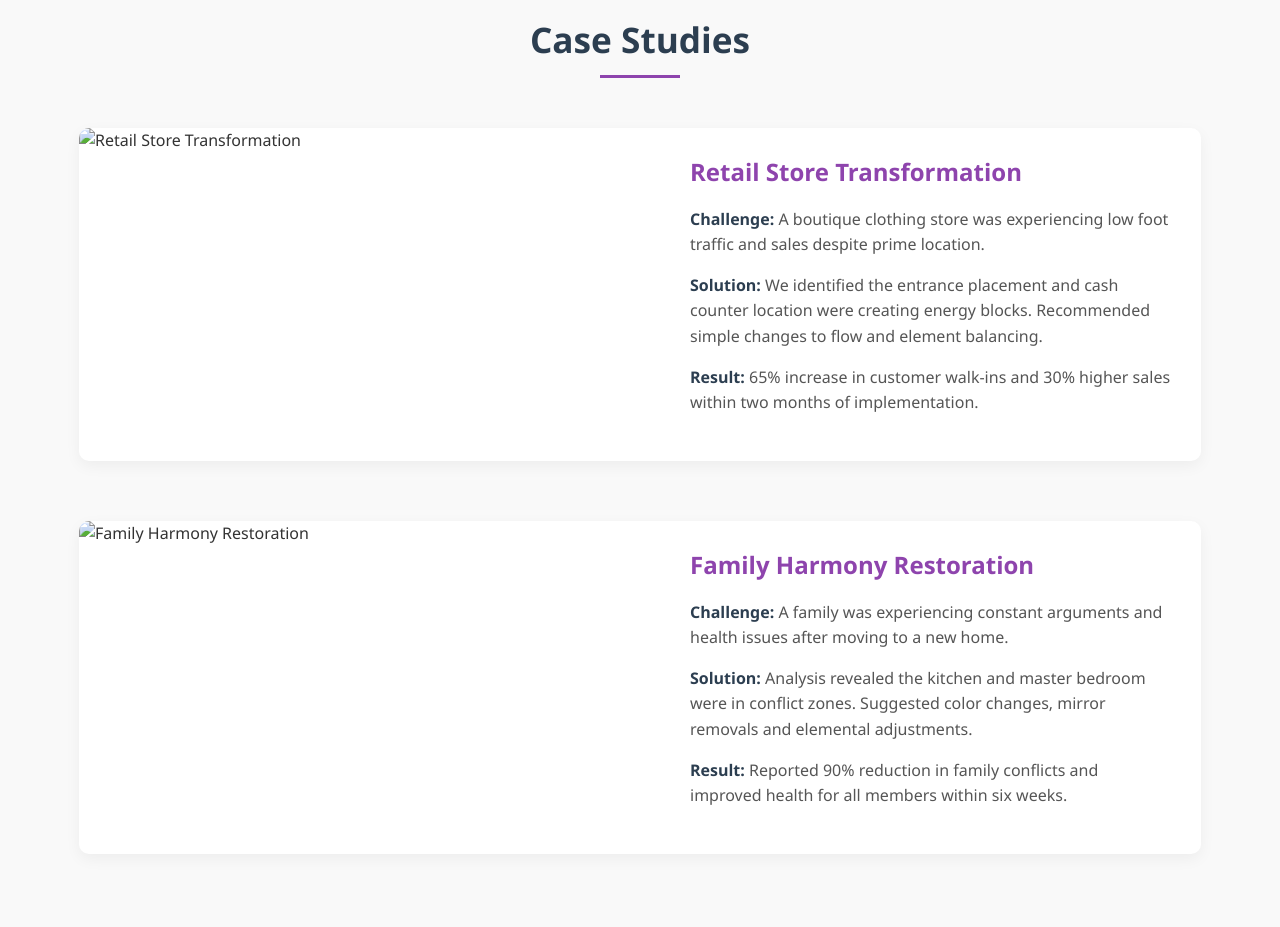
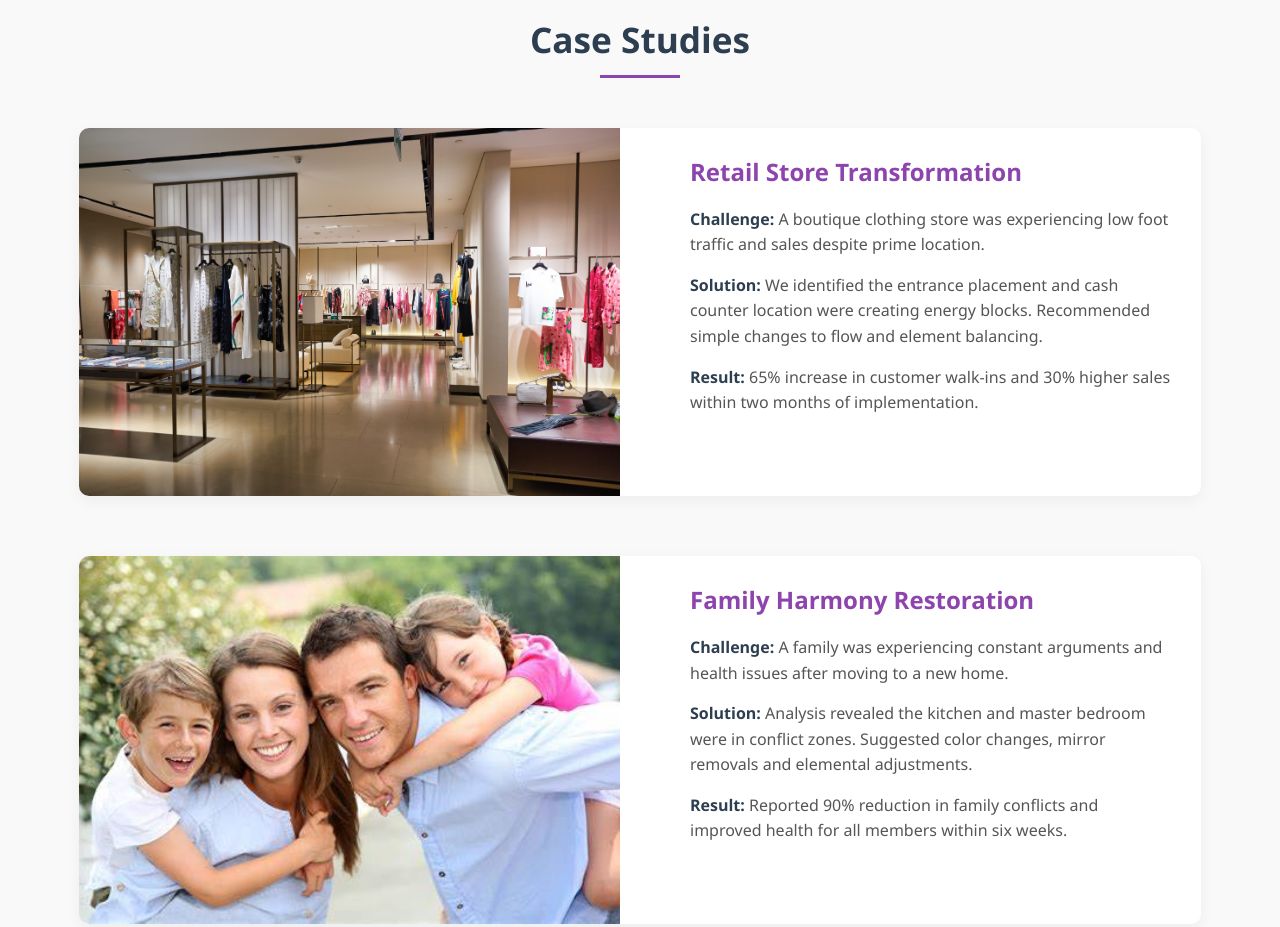
Before and after one commit to Rahul-sharma14/shree-vastu, a plain HTML site: page testimonials.html in a window 1280 px wide. Shown: the part 1040-1967 px from the top of the page. Drawn offline with Linux system fonts and the light colour scheme.

Commit message:
Update testimonials.html

```diff
--- a/testimonials.html
+++ b/testimonials.html
@@ -128,7 +128,7 @@
                 <h2>Case Studies</h2>
                 <div class="case-study">
                     <div class="case-image">
-                        <img src="images/case1.jpg" alt="Retail Store Transformation">
+                        <img src="case1.jpg" alt="Retail Store Transformation">
                     </div>
                     <div class="case-content">
                         <h3>Retail Store Transformation</h3>
@@ -140,7 +140,7 @@
 
                 <div class="case-study">
                     <div class="case-image">
-                        <img src="images/case2.jpg" alt="Family Harmony Restoration">
+                        <img src="case2.jpg" alt="Family Harmony Restoration">
                     </div>
                     <div class="case-content">
                         <h3>Family Harmony Restoration</h3>
```
